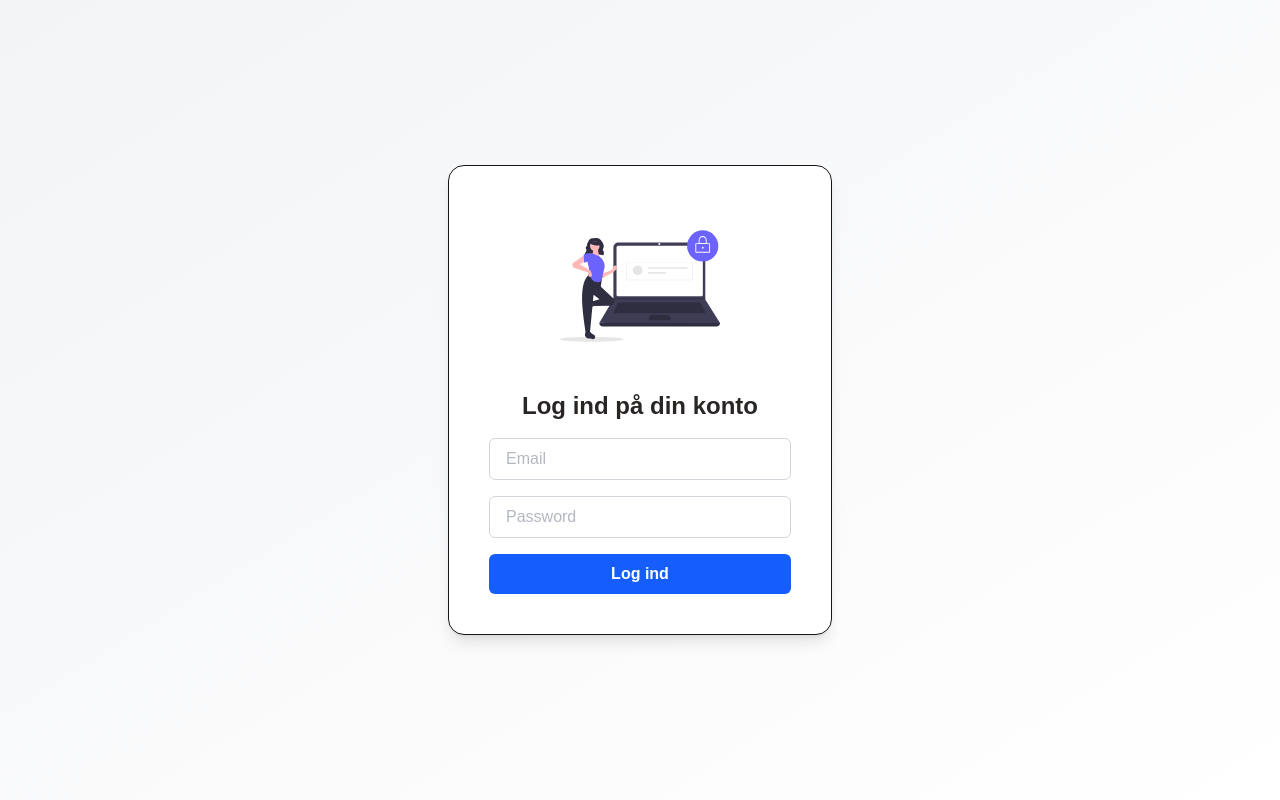
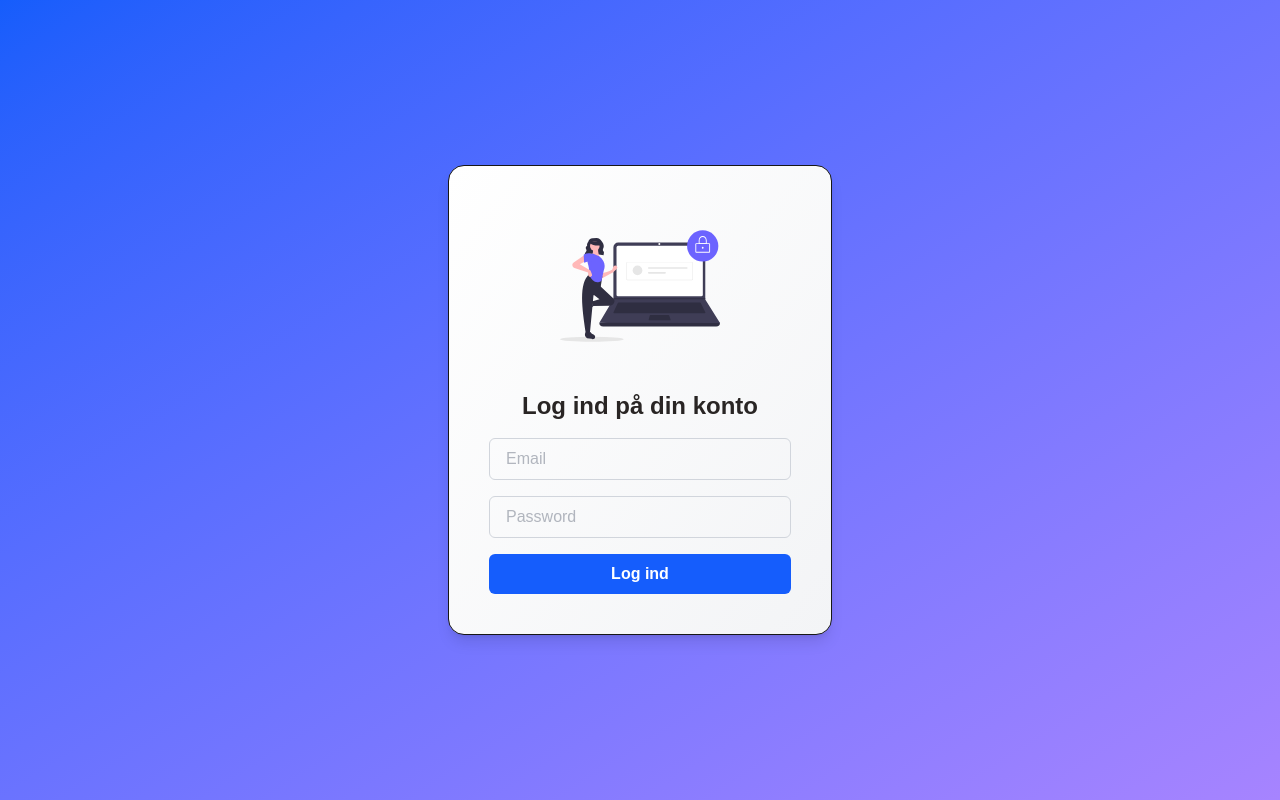
Before and after one commit to MarkusIngerslev/next-economic-frontend, a Next.js app: page /login in a window 1280 px wide. Built offline with nearby package versions, Linux system fonts and the light colour scheme; no server answers.

Commit message:
Changed background color for home page, login page and login form

```diff
--- a/src/app/login/page.tsx
+++ b/src/app/login/page.tsx
@@ -11,7 +11,7 @@ const LoginForm = dynamic(
 
 export default function LoginPage() {
   return (
-    <main className="min-h-screen flex items-center justify-center bg-gradient-to-br from-gray-100 to-white px-4">
+    <main className="min-h-screen flex items-center justify-center bg-gradient-to-br from-blue-600 to-violet-400 px-4">
       <LoginForm />
     </main>
   );
--- a/src/app/page.tsx
+++ b/src/app/page.tsx
@@ -5,8 +5,8 @@ import { motion } from "framer-motion";
 
 export default function Home() {
   return (
-    <main className="min-h-screen bg-gradient-to-br from-blue-50 to-white flex items-center justify-center px-4">
-      <div className="max-w-2xl w-full flex flex-col items-center text-center bg-white shadow-xl rounded-2xl p-8 border">
+    <main className="min-h-screen bg-gradient-to-br from-blue-600 to-violet-400 flex items-center justify-center px-4">
+      <div className="max-w-2xl w-full flex flex-col items-center text-center bg-gradient-to-tl from-gray-100 to-white shadow-xl rounded-2xl p-8 border">
         {/* SVG Illustration */}
         <div className="w-full mb-6">
           <img
--- a/src/app/ui/login-form.tsx
+++ b/src/app/ui/login-form.tsx
@@ -33,7 +33,7 @@ export function LoginForm() {
   return (
     <motion.form
       onSubmit={handleSubmit}
-      className="bg-white p-10 rounded-2xl shadow-lg w-full max-w-sm border"
+      className="bg-gradient-to-tl from-gray-100 to-white p-10 rounded-2xl shadow-lg w-full max-w-sm border"
       initial={{ opacity: 0, y: 20 }}
       animate={{ opacity: 1, y: 0 }}
       transition={{ duration: 0.4 }}
```
